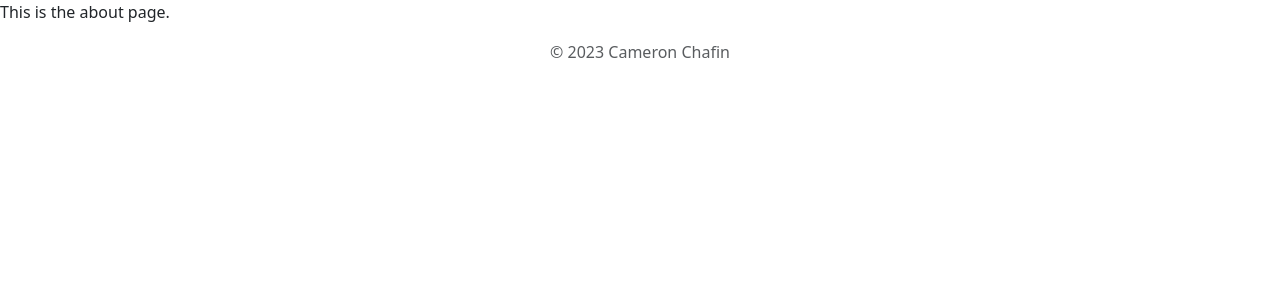
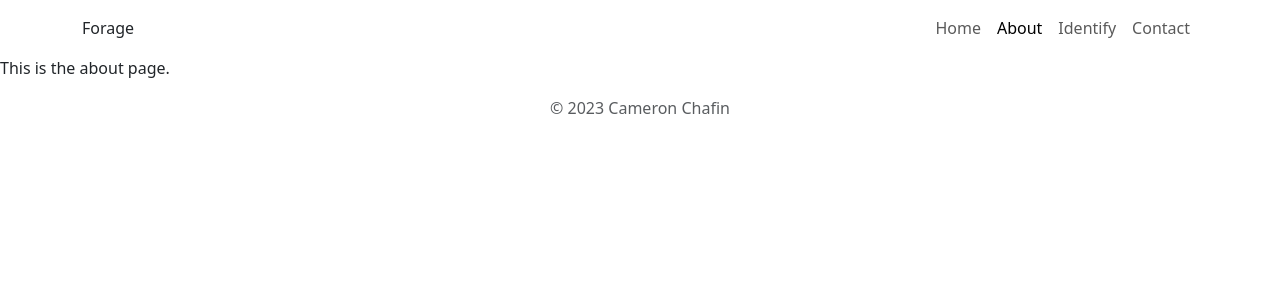
Before and after one commit to cameronchafin/Forage, a Flask app: page /about in a window 1280 px wide. Shown: the top 300 px of the page. Run offline with Flask 3, Linux system fonts and the light colour scheme; some libraries are stand-ins or nearby versions.

Commit message:
Navbar
Added bootstrap navbar component to base.html

```diff
--- a/app.py
+++ b/app.py
@@ -17,12 +17,12 @@ def about():
 
 @app.route("/contact")
 def contact():
-    return render_template('about.html', year=year)
+    return render_template('contact.html', year=year)
 
 
 @app.route("/identify")
 def identify():
-    return render_template('about.html', year=year)
+    return render_template('identify.html', year=year)
 
 
 if __name__ == "__main__":
--- a/templates/base.html
+++ b/templates/base.html
@@ -28,7 +28,23 @@
     </head>
     <body>
         <!-- Nav bar -->
-<!--        Do this later        -->
+        <nav class="navbar navbar-expand-lg">
+          <div class="container-md">
+            <span class="brand mb-0">Forage</span>
+            <button class="navbar-toggler" type="button" data-bs-toggle="collapse" data-bs-target="#navbarNavAltMarkup"
+                    aria-controls="navbarNavAltMarkup" aria-expanded="false" aria-label="Toggle navigation">
+              <i class="button fas fa-bars"></i>
+            </button>
+            <div class="collapse navbar-collapse justify-content-end" id="navbarNavAltMarkup">
+              <div class="navbar-nav">
+                <a class="nav-link {% if request.path == url_for('index') %}active{% endif %}" href="{{ url_for('index') }}">Home</a>
+                <a class="nav-link {% if request.path == url_for('about') %}active{% endif %}" href="{{ url_for('about') }}">About</a>
+                <a class="nav-link {% if request.path == url_for('identify') %}active{% endif %}" href="{{ url_for('identify') }}">Identify</a>
+                <a class="nav-link {% if request.path == url_for('contact') %}active{% endif %}" href="{{ url_for('contact') }}">Contact</a>
+              </div>
+            </div>
+          </div>
+        </nav>
 
         {% block content %}
         {% endblock %}
```
